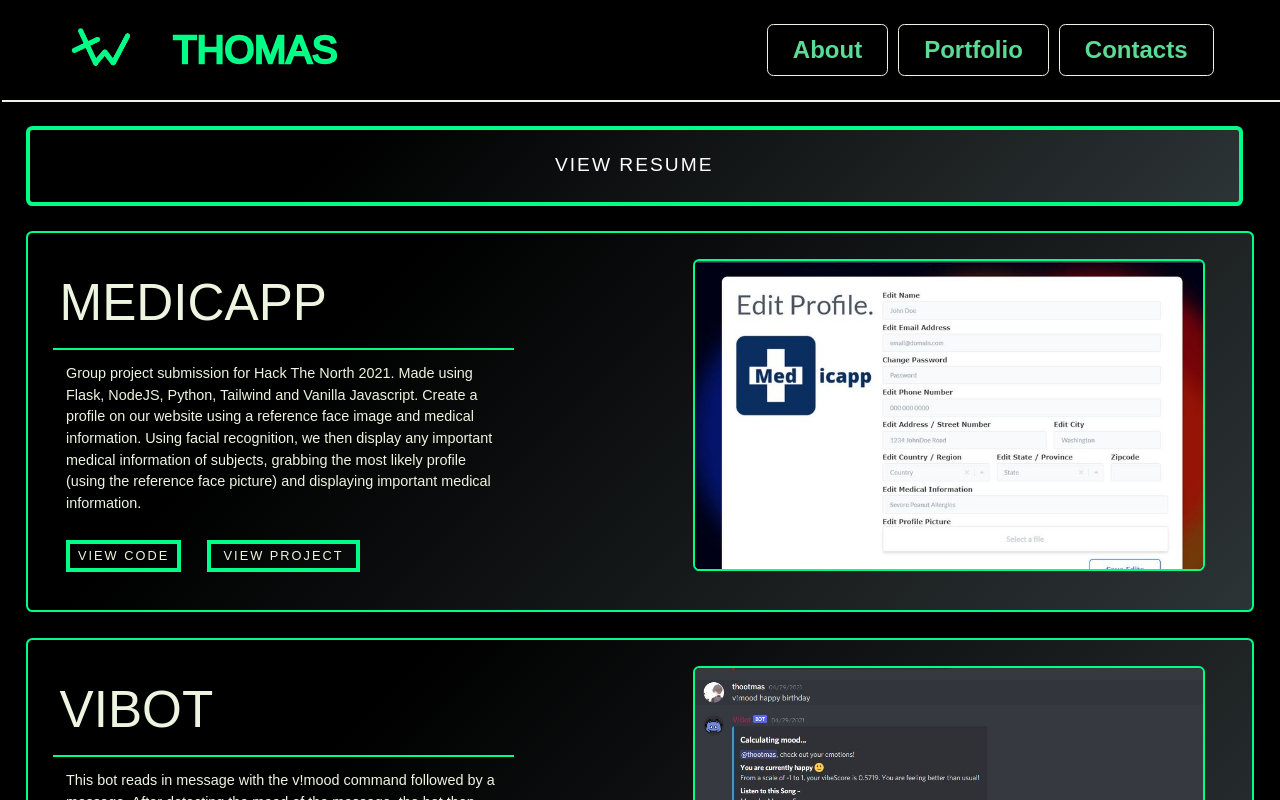
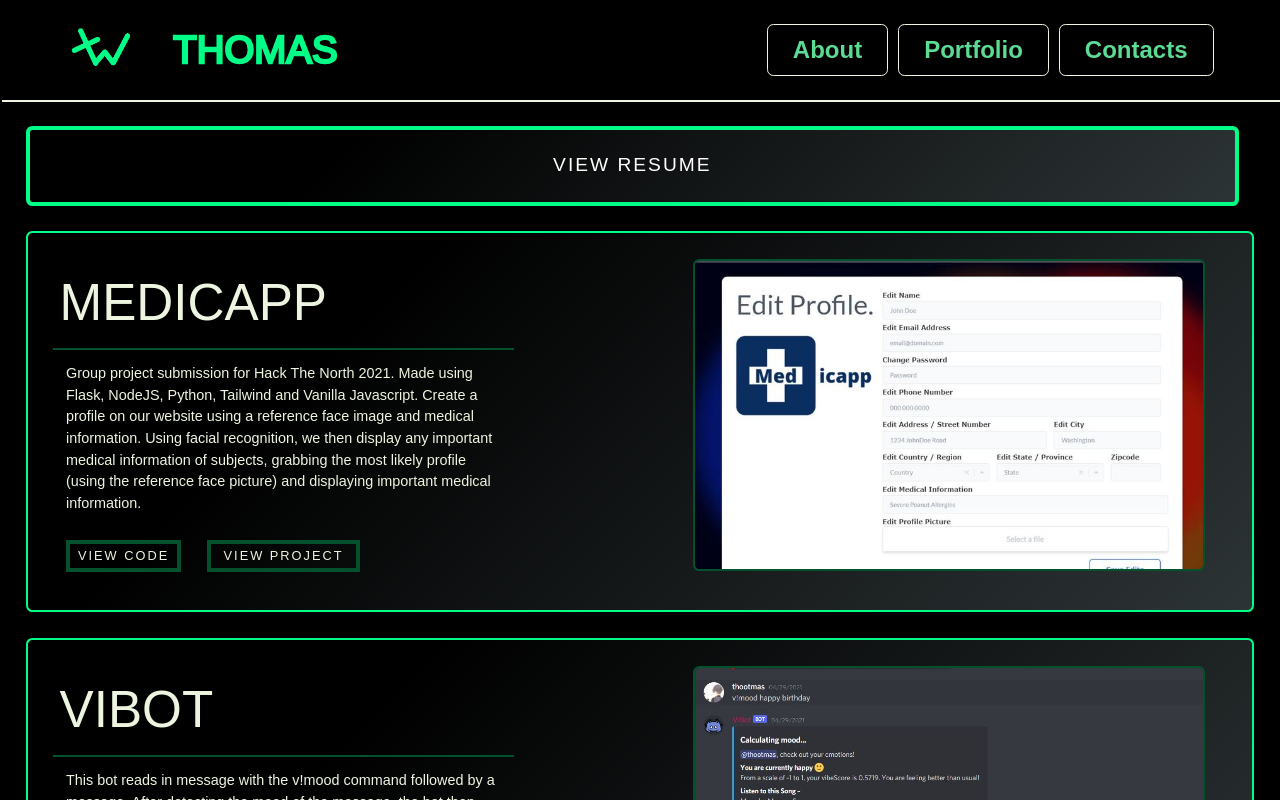
Before and after one commit to tmaswang03/Personal-Site, a React (Create React App) app: page /Portfolio in a window 1280 px wide. Shown: the top 800 px of the page. Built offline with nearby package versions, Linux system fonts and the light colour scheme.

Commit message:
idek what i did lmao

```diff
--- a/src/App.css
+++ b/src/App.css
@@ -13,7 +13,7 @@
   --col4: #8EE4Af;
   --col5: #EDF5E1;
   --col6: #01fe87;
-
+  --col7: #04522d;
 }
 
 .app {
--- a/src/Pages/Pages.css
+++ b/src/Pages/Pages.css
@@ -105,7 +105,7 @@
     text-transform: uppercase;
     margin-top: 2vw;
     height: 10vh;
-    width: 95.1vw;
+    width: 94.8vw;
     text-decoration: none;
     font-size: 1.5vw;
     color: white;
@@ -117,6 +117,7 @@
 }
 
 .resumeButton:hover {
+    height: 11vh;
     box-shadow: rgba(95, 95, 95, 0.25) 0px 54px 55px, rgba(95, 95, 95, 0.12) 0px -12px 30px, rgba(0, 0, 0, 0.12) 0px 4px 6px, rgba(0, 0, 0, 0.17) 0px 12px 13px, rgba(0, 0, 0, 0.09) 0px -3px 5px;
 }
 .aboutBtn {
--- a/src/components/Project/Project.css
+++ b/src/components/Project/Project.css
@@ -29,7 +29,7 @@ img {
     font-size: 4vw;
     color: var(--col5);
     /* -webkit-text-stroke: 0.1vw var(--col5); */
-    border-bottom: 0.2vw solid var(--col6);
+    border-bottom: 0.2vw solid var(--col7);
     padding: 0.5vw;
     text-transform: uppercase;
 }
@@ -47,7 +47,7 @@ img {
 .imageHolder {
     border-radius: 0.5vw;
     margin: 2vw;
-    border: 0.2vw solid var(--col6);
+    border: 0.2vw solid var(--col7);
     border-radius: 0.5vw;
     width: 40vw;
     height: 39vh;
@@ -67,7 +67,7 @@ img {
     text-decoration: none;
     font-size: 1vw;
     color: var(--col5);
-    border: 4px solid var(--col6);
+    border: 4px solid var(--col7);
     background: -webkit-linear-gradient(0deg, transparent 50%, var(--col5) 50%);
     background-size: 100vw 100vw;
     transition: 0.5s;
@@ -92,7 +92,7 @@ img {
     text-decoration: none;
     font-size: 1vw;
     color: var(--col5);
-    border: 4px solid var(--col6);
+    border: 4px solid var(--col7);
     background: -webkit-linear-gradient(0deg, transparent 50%, var(--col5) 50%);
     background-size: 100vw 100vw;
     transition: 0.5s;
```
